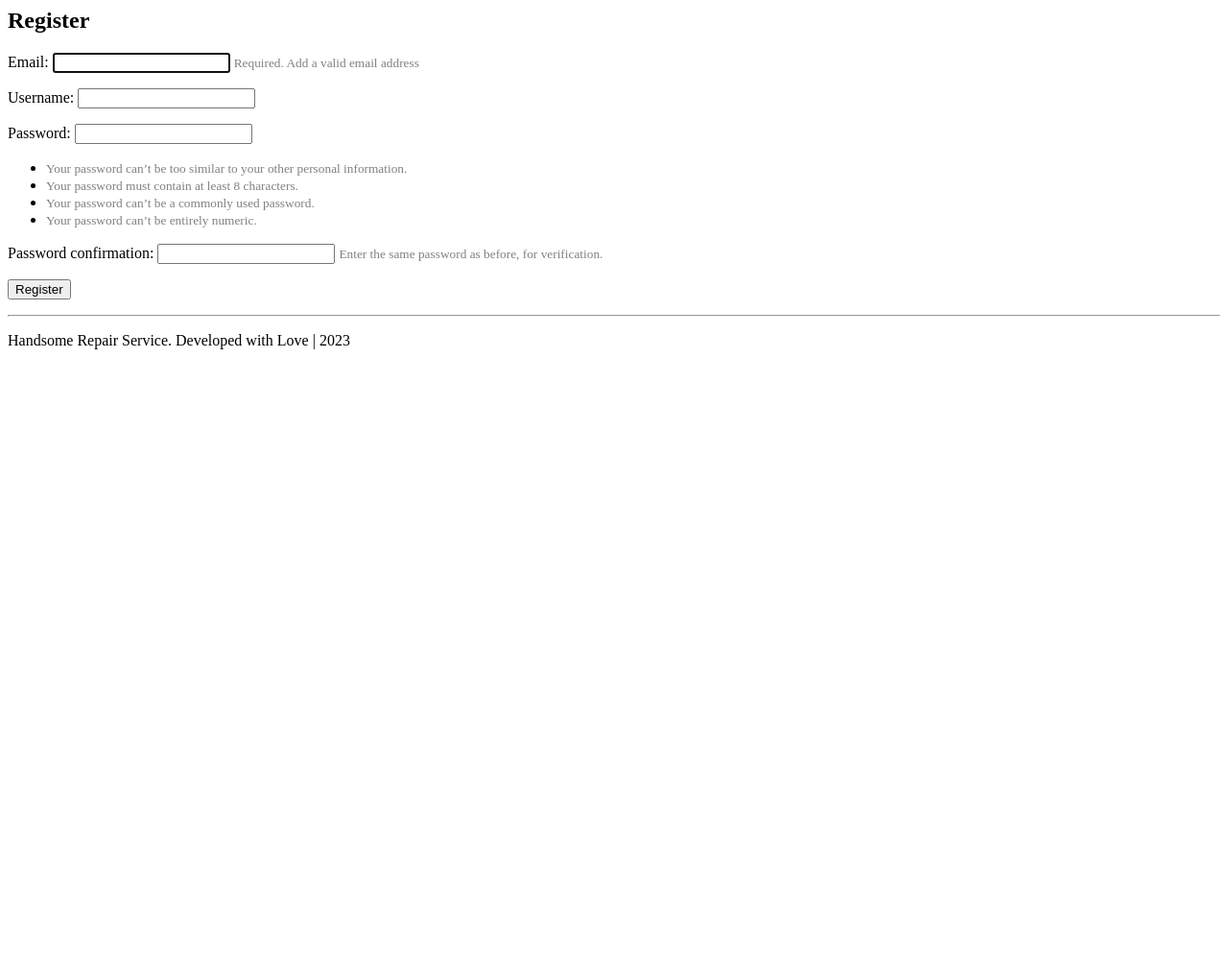
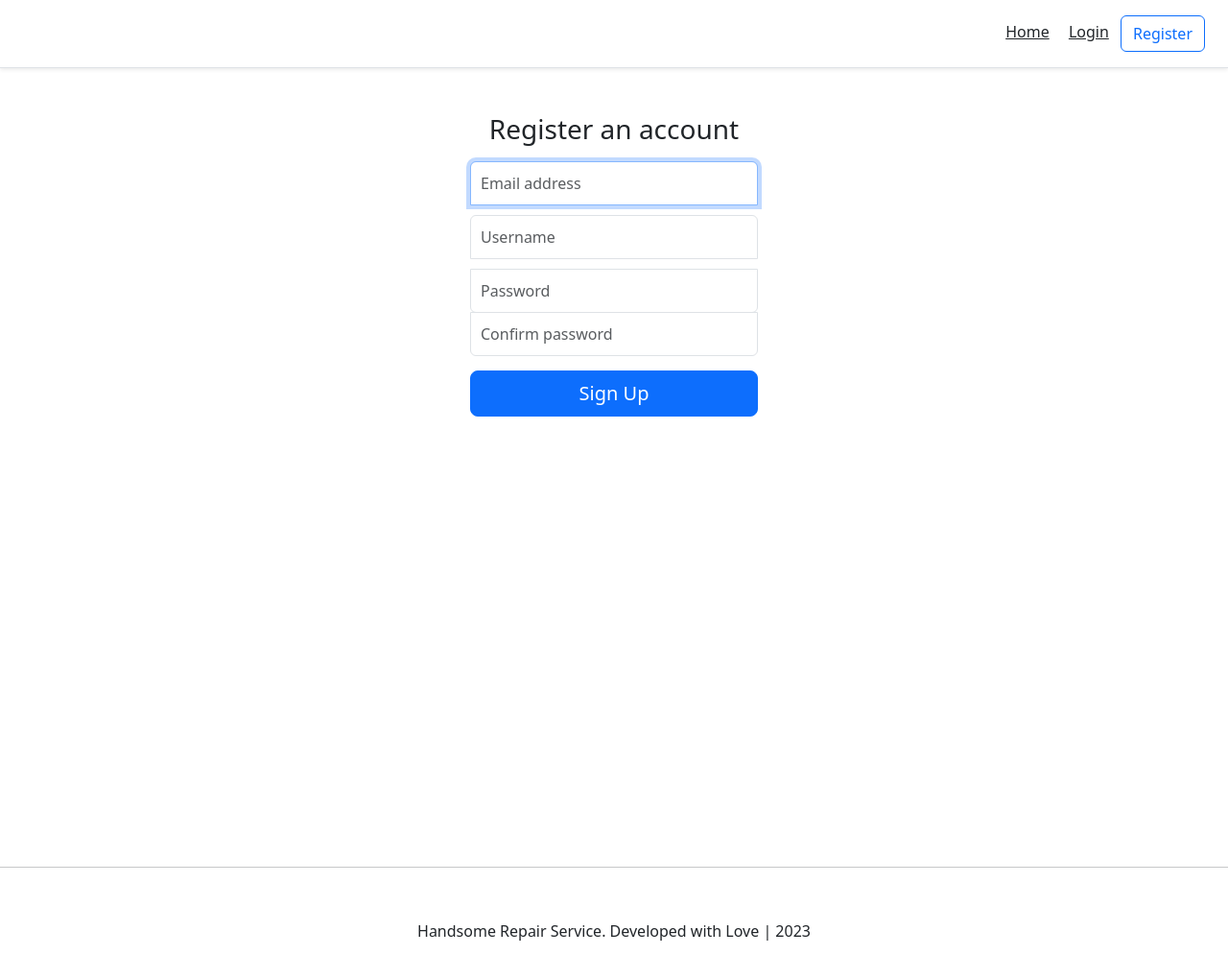
Before and after one commit to KiryaHandsome/SCoI_labs, a Django app: template lab4/account/templates/account/register.html in a window 1280 px wide. Shown: the whole page at 96% size. Before the commit the page ends 364 px from the top, so only its background shows below. Run offline with Django 4.2, Linux system fonts and the light colour scheme; the template is opened without the code that fills it: values that come from a table or form of the project are taken from there, others are empty; parts of the project's set-up code (start-up, migrations or seed data) failed here and were passed over.

Commit message:
feat: add styles for authentication forms

```diff
--- a/lab4/account/models.py
+++ b/lab4/account/models.py
@@ -46,8 +46,6 @@
     is_active = models.BooleanField(default=True)
     is_staff = models.BooleanField(default=False)
     is_superuser = models.BooleanField(default=False)
-    # first_name = models.CharField(max_length=32)
-    # last_name = models.CharField(max_length=32)
 
     USERNAME_FIELD = 'email'
     REQUIRED_FIELDS = ['username']
--- a/lab4/account/templates/account/register.html
+++ b/lab4/account/templates/account/register.html
@@ -1,25 +1,89 @@
 {% extends 'base.html' %}
 
 {% block content %}
+    <style>
+        .form-signin {
+            width: 100%;
+            max-width: 330px;
+            padding: 15px;
+            margin: auto;
+        }
 
-    <h2>Register</h2>
-    <form method="post">
-        {% csrf_token %}
+        .form-signin .form-control {
+            position: relative;
+            box-sizing: border-box;
+            height: auto;
+            padding: 10px;
+            font-size: 16px;
+        }
+
+        .form-signin .form-control:focus {
+            z-index: 2;
+        }
+
+        .form-signin input[type="email"] {
+            margin-bottom: 10px;
+            border-bottom-right-radius: 0;
+            border-bottom-left-radius: 0;
+        }
+
+        .form-signin input[type="text"] {
+            margin-bottom: 10px;
+            border-bottom-right-radius: 0;
+            border-bottom-left-radius: 0;
+        }
+
+        .form-signin input[type="password"] {
+            margin-bottom: -1px;
+            border-top-left-radius: 0;
+            border-top-right-radius: 0;
+        }
+
+        .h3 {
+            text-align: center;
+        }
+
+        .stretch-btn {
+            width: 100%;
+        }
+
+    </style>
+    <form class="form-signin" method="post">{% csrf_token %}
+        <div class="d-flex flex-column pb-3">
+            {#            <img class="img-fluid mx-auto d-block" src="{% static 'codingwithmitch_logo.png' %}"#}
+            {#                 alt="Codignwithmitch logo image" width="72" height="72">#}
+        </div>
+        <h1 class="h3 mb-3 font-weight-normal">Register an account</h1>
+
+        <input type="email" name="email" id="inputEmail" class="form-control" placeholder="Email address" required
+               autofocus>
+
+        <input type="text" name="username" id="inputUsername" class="form-control" placeholder="Username" required>
+
+        <input type="password" name="password1" id="inputPassword1" class="form-control" placeholder="Password"
+               required>
+
+        <input type="password" name="password2" id="inputPassword2" class="form-control" placeholder="Confirm password"
+               required>
+
         {% for field in registration_form %}
             <p>
-                {{ field.label_tag }}
-                {{ field }}
-
-                {% if field.help_text %}
-                    <small style="color: gray;">{{ field.help_text }}</small>
-                {% endif %}
                 {% for error in field.errors %}
                     <p style="color: red">{{ error }}</p>
                 {% endfor %}
             </p>
         {% endfor %}
+        {% if registration_form.non_field_errors %}
+            <div style="color: red">
+                <p>{{ registration_form.non_field_errors }}</p>
+            </div>
 
-        <button type="submit">Register</button>
+        {% endif %}
+
+        <button class="btn btn-lg btn-primary btn-block stretch-btn" type="submit">Sign Up</button>
+
     </form>
 
+
+
 {% endblock content %}
--- a/lab4/account/views.py
+++ b/lab4/account/views.py
@@ -1,6 +1,5 @@
 from django.contrib.auth import authenticate, login, logout
 from django.shortcuts import render, redirect
-from django.views.decorators.http import require_POST
 
 from account.forms import RegistrationForm, AccountAuthenticationForm
 
@@ -25,7 +24,7 @@
 
 def logout_view(request):
     logout(request)
-    return redirect('home')
+    return redirect('/')
 
 
 def login_view(request):
--- a/lab4/repair_service/models/service.py
+++ b/lab4/repair_service/models/service.py
@@ -18,5 +18,7 @@
 
     service_tags = models.ManyToManyField(ServiceTag)
 
+
+
     def __str__(self):
         return self.name
--- a/lab4/repair_service/urls.py
+++ b/lab4/repair_service/urls.py
@@ -1,9 +1,12 @@
-from django.contrib import admin
 from django.urls import path
 
-from .views import home_screen_view, handler404
+from .views import home_screen_view, page_not_found_handler, service_list
 
 urlpatterns = [
     path('', home_screen_view, name='home'),
-    path('<path:path>', handler404, name='handler404')
+    path('services/', service_list, name=''),
+    path('services/<int:id>/edit', edit_service, name='edit_service'),
+    path('services/create', create_service, name='create_service'),
+    path('services/<int:id>/delete', delete_service, name='delete_service')
+    # path('<path:path>', page_not_found_handler, name='handler404')
 ]
--- a/lab4/templates/base.html
+++ b/lab4/templates/base.html
@@ -1,8 +1,24 @@
-{% block content %}
+<html lang="en">
 
-{% endblock content %}
+<head>
+    <title>Repair service</title>
+    {% include 'snippets/header.html' %}
+</head>
 
-<footer>
-    <hr>
-    <p>Handsome Repair Service. Developed with Love | 2023 </p>
-</footer>
+
+<body>
+<style>
+    .main {
+        min-height: 100vh;
+        height: 100%;
+    }
+</style>
+<div class="main">
+    {% block content %}
+
+    {% endblock content %}
+
+</div>
+{% include 'snippets/footer.html' %}
+</body>
+</html>
--- /dev/null
+++ b/lab4/templates/snippets/footer.html
@@ -0,0 +1,14 @@
+<style>
+    .footer {
+        min-height: 100px;
+    }
+</style>
+
+<hr>
+<div class="d-flex flex-row align-items-center footer">
+    <p class="m-auto">Handsome Repair Service. Developed with Love | 2023 </p>
+</div>
+
+<script src="https://cdn.jsdelivr.net/npm/bootstrap@5.3.0-alpha3/dist/js/bootstrap.bundle.min.js"
+        integrity="sha384-ENjdO4Dr2bkBIFxQpeoTz1HIcje39Wm4jDKdf19U8gI4ddQ3GYNS7NTKfAdVQSZe"
+        crossorigin="anonymous"></script>
--- /dev/null
+++ b/lab4/templates/snippets/header.html
@@ -0,0 +1,40 @@
+<style>
+	@media (min-width: 768px) {
+	  html {
+	    font-size: 16px;
+	  }
+	}
+	form{
+		width: 100%;
+	}
+</style>
+
+<!-- Header -->
+<div class="d-flex flex-column flex-md-row align-items-center p-3 px-md-4 mb-3 bg-white border-bottom shadow-sm">
+  <h5 class="my-0 mr-md-auto font-weight-normal">
+  	{% if request.user.is_authenticated %}
+  		<p class="m-auto">Hello, {{request.user.username}}</p>
+  	{% endif %}
+  </h5>
+{#  <div class="search-bar mt-sm-2 mr-2">#}
+{#  	<form method="get">#}
+{#  		<input class="form-control"  type="text" name="q" id="id_q" placeholder="Search...">#}
+{#  	</form>#}
+{#  </div>#}
+  <nav class="my-2 my-md-0 mr-md-3 ms-auto">
+  	{% if request.user.is_authenticated %}
+	  	<a class="p-2 text-dark" href="{% url 'home' %}">Home</a>
+	    <a class="p-2 text-dark" href="{% url 'logout' %}">Logout</a>
+	{% else %}
+		<a class="p-2 text-dark" href="{% url 'home' %}">Home</a>
+	    <a class="p-2 text-dark" href="{% url 'login' %}">Login</a>
+	    <a class="btn btn-outline-primary" href="{% url 'register' %}">Register</a>
+	{% endif %}
+
+  </nav>
+</div>
+
+<!-- End Header -->
+
+<link href="https://cdn.jsdelivr.net/npm/bootstrap@5.3.0-alpha3/dist/css/bootstrap.min.css" rel="stylesheet"
+      integrity="sha384-KK94CHFLLe+nY2dmCWGMq91rCGa5gtU4mk92HdvYe+M/SXH301p5ILy+dN9+nJOZ" crossorigin="anonymous">
```
Also changed, not shown: lab4/account/templates/account/login.html (+60 -10 lines), lab4/repair_service/models.py (+7 -5 lines), lab4/repair_service/templates/home.html (+10 -12 lines), lab4/repair_service/views.py (+18 -1 lines), lab4/db.sqlite3.
